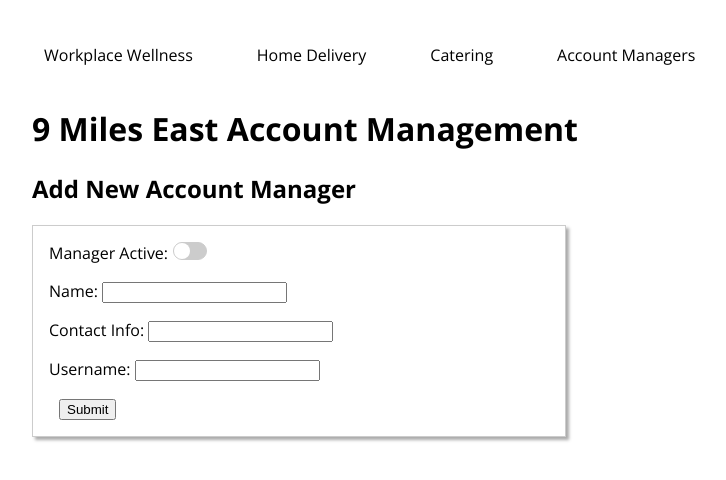
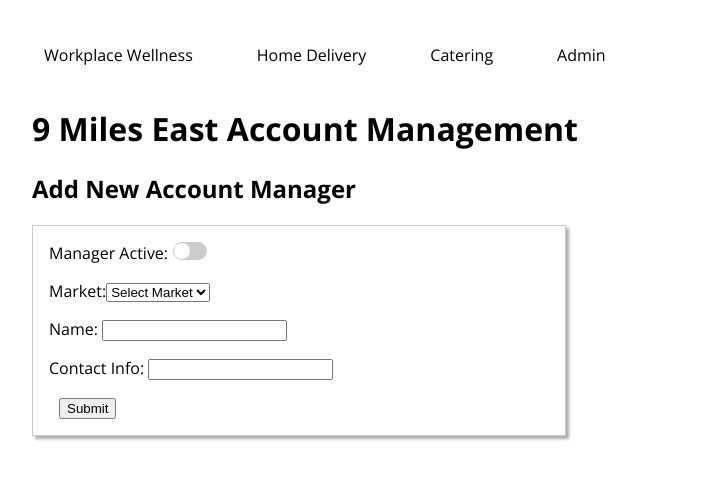
Before and after one commit to lizbur10/nme-account-manager, a React (Create React App) app in the folder client/: page /managers/new in a window 1280 px wide. Shown: the top 480 px of the page, without its empty margins (16-742 px from the left). Built offline with nearby package versions, Linux system fonts and the light colour scheme.

Commit message:
added market info to manager

```diff
--- a/client/src/App.js
+++ b/client/src/App.js
@@ -21,7 +21,7 @@ class App extends Component {
               <li><NavLink to="/workplace_accounts" >Workplace Wellness</NavLink></li>
               <li><NavLink to="/home_delivery_accounts" exact>Home Delivery</NavLink></li>
               <li><NavLink to="/catering_accounts" exact>Catering</NavLink></li>
-              <li><NavLink to="/managers" exact>Account Managers</NavLink></li>
+              <li><NavLink to="/managers" exact>Admin</NavLink></li>
             </ul>
           </nav>
         </header>
--- a/client/src/components/Manager/fullInfo.js
+++ b/client/src/components/Manager/fullInfo.js
@@ -44,13 +44,29 @@ class Manager extends Component { //used class instead of const to enable prop-t
             )
         }
 
+        const returnMarket = () => {
+            let value;
+            this.props.managerInfo["market"] ? value=this.props.managerInfo["market"]["name"].toLowerCase() : value = "select_market";
+            return (
+                <p>Market:
+                    <select onChange={this.props.handleReassignMarket}
+                        name="market"
+                        value={value} >
+                            <option value="select_market">Select Market</option>
+                            <option value="albany">Albany</option>
+                            <option value="boston">Boston</option>
+                   </select>
+                </p>
+            )
+        }
+
 
         return (
             <form>
                 {returnActive()}
+                {returnMarket()}
                 {returnManagerInfo("name")}
                 {returnManagerInfo("contact_info")}
-                {returnManagerInfo("username")}
             <button onClick={this.props.handleSubmit}>Submit</button>
             </form>
         );
```
Also changed, not shown: 2 other files (tests, documents, lock files or other folders).
